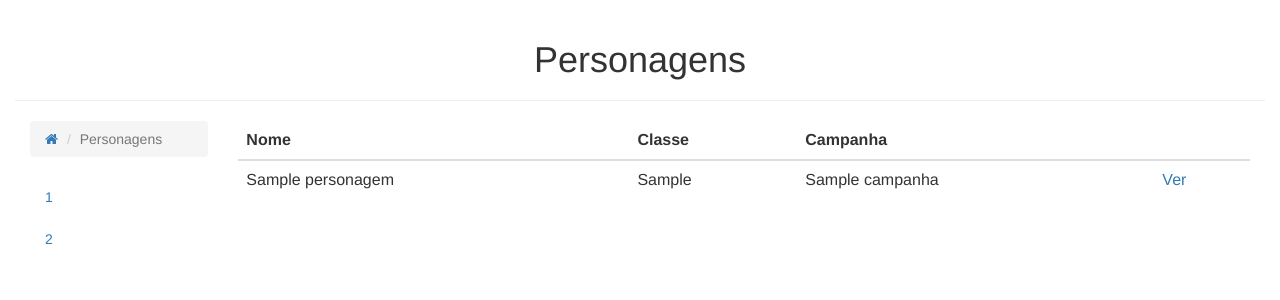
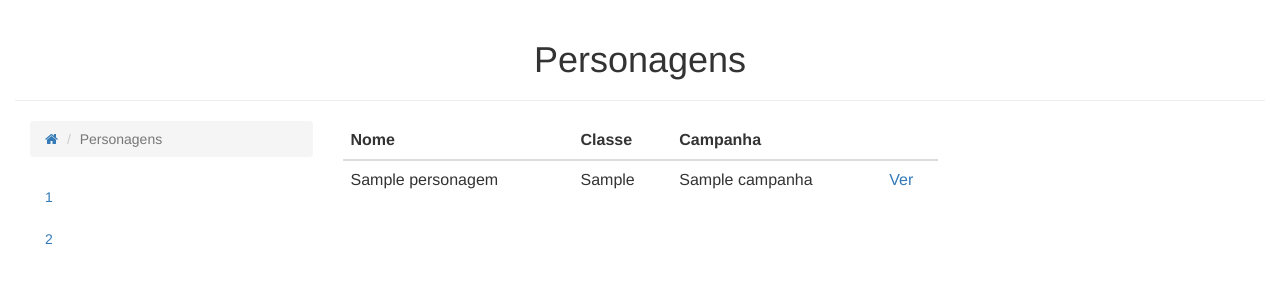
Before and after one commit to easy-rpg/SheetAPI, a Flask app: template rpg/templates/personagem/index.html in a window 1280 px wide. Shown: the part 52-352 px from the top of the page. Run offline with Flask 2, Linux system fonts and the light colour scheme; the template is opened without the code that fills it: most values are stand-ins (such as "Sample title", 1, 10 or a date in 2020); parts of the project's set-up code (start-up, migrations or seed data) failed here and were passed over; some libraries are stand-ins or nearby versions.

Commit message:
minor fix

```diff
--- a/rpg/core/models.py
+++ b/rpg/core/models.py
@@ -121,7 +121,7 @@ class InstanciaClasse(db.Model):
         self.nivel = nivel
 
     def __str__(self):
-        return self.classe.nome
+        return self.classe.nome+' ('+str(self.nivel)+')'
 
 
 class Personagem(db.Model):
@@ -152,7 +152,7 @@ class Personagem(db.Model):
     def str_classes(self):
         stra = ''
         for x in range(len(self.classes)):
-            stra += self.classes[x].classe.nome
+            stra += str(self.classes[x])
             if x != (len(self.classes) - 1):
                 stra += ', '
         return stra
--- a/rpg/templates/personagem/index.html
+++ b/rpg/templates/personagem/index.html
@@ -3,7 +3,7 @@
 <div class="container-fluid">
     <h1 class="text-center">Personagens</h1>
     <hr>
-    <div class="col-md-2">
+    <div class="col-md-3">
         <ol class="breadcrumb">
             <li><a href="/"><i class="fa fa-home" aria-hidden="true"></i></a></li>
             <li class="active">Personagens</li>
@@ -13,7 +13,7 @@
             <li><a href="#">2</a></li>
         </ul>
     </div>
-    <div class="col-md-10">
+    <div class="col-md-6">
         <table class="table table-hover">
             <thead>
                 <tr>
@@ -29,7 +29,7 @@
                     <td>{{ personagem }}</td>
                     <td>{{ personagem.str_classes() }}</td>
                     <td>{{ personagem.mesa.campanha.nome }}</td>
-                    <td><a href="#">Ver</a></td>
+                    <td><a href="/personagem/{{ personagem.id_personagem }}">Ver</a></td>
                 </tr>
                 {% endfor %}
             </tbody>
```
